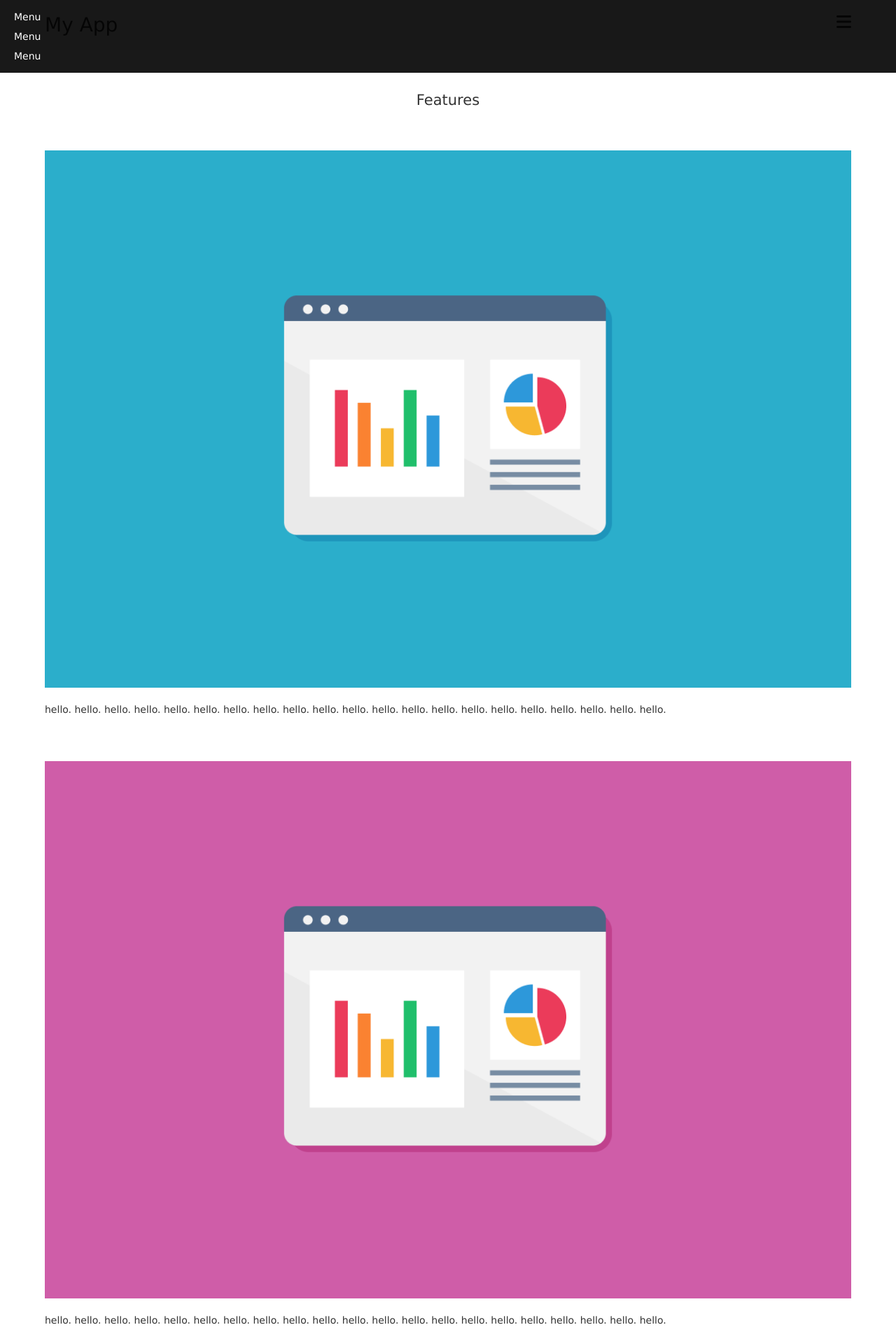
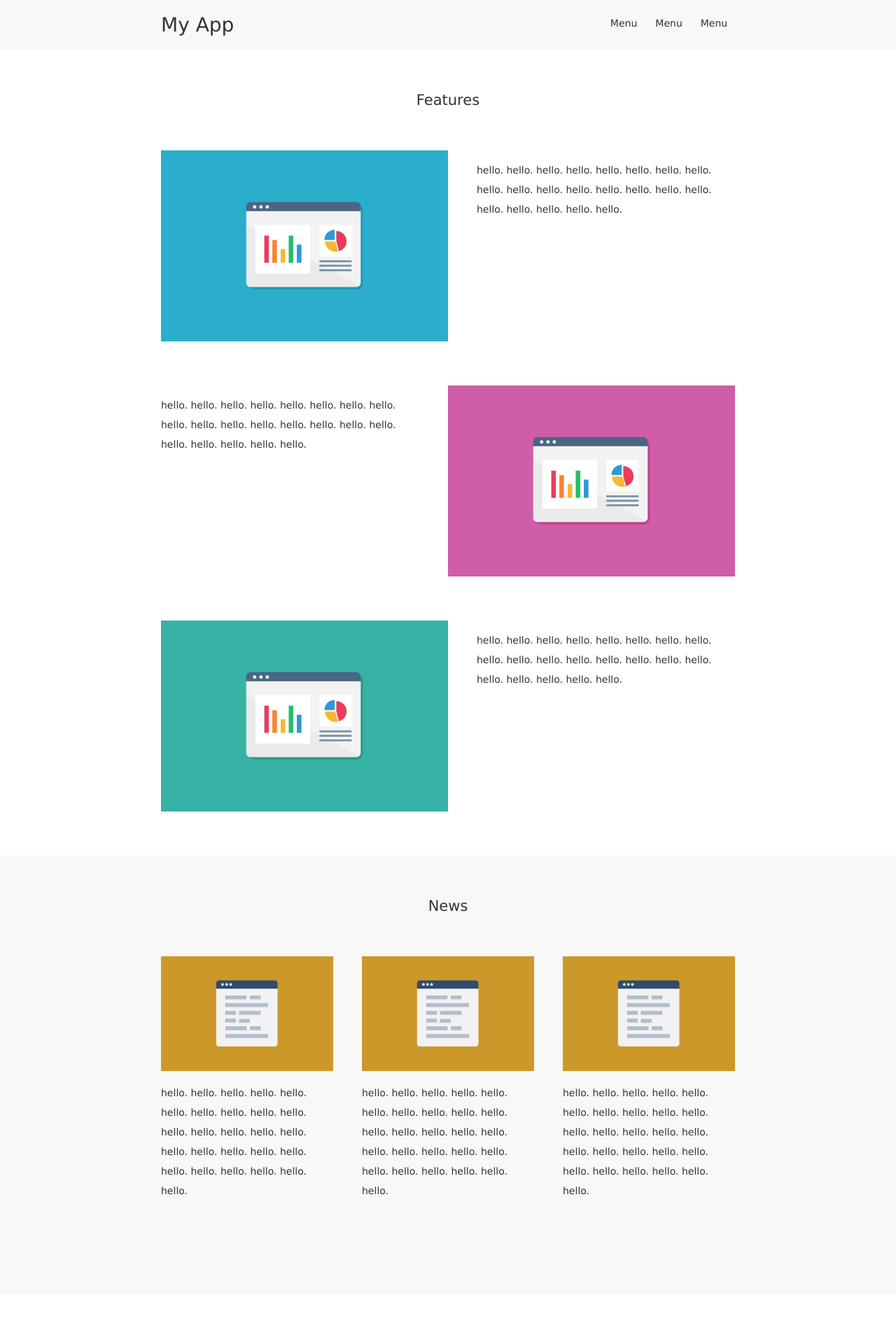
Before and after one commit to rina0620/MySPSite, a plain HTML site: page index.html in a window 1280 px wide. Shown: the top 1904 px of the page at 70% size. Drawn offline with Linux system fonts and the light colour scheme.

Commit message:
スマホサイトを作ろう終わり

```diff
--- a/css/styles.css
+++ b/css/styles.css
@@ -1,3 +1,5 @@
+/* small screen */
+
 body {
 	background: #f8f8f8;
 	font-size: 14px;
@@ -41,6 +43,11 @@ header h1 {
 	right: 0;
 	background: rgba(0, 0, 0, 0.9);
 	color: #fff;
+	display: none;
+}
+
+#menu.shown {
+	display: block;
 }
 
 #menu ul {
@@ -64,6 +71,12 @@ header h1 {
 	cursor: pointer;
 }
 
+#close_menu {
+	padding: 15px;
+	float: right;
+	cursor: pointer;
+}
+
 .feature img {
 	width: 100%;
 }
@@ -74,6 +87,10 @@ header h1 {
 
 .news-item img {
 	width: 100%;
+}
+
+.news-item:not(:last-child) {
+	margin-bottom: 60px;
 }
 
 .how-to-use iframe {
@@ -95,3 +112,72 @@ footer {
 	padding: 60px 0;
 	color: #ccc;
 }
+
+/* medium screen */
+
+@media (min-width: 570px) {
+	.feature img {
+		width: 50%;
+	}
+
+	.feature p {
+		width: 45%;
+	}
+
+	.feature:nth-of-type(odd) p {
+		float: right;
+		padding-left: 5%;
+	}
+
+	.feature:nth-of-type(even) p {
+		float: left;
+		padding-right: 5%;
+	}
+
+	.feature {
+		overflow: hidden;
+	}
+
+	.news .flex {
+		display: flex;
+		justify-content: space-between;
+	}
+
+	.news-item {
+		width: 30%;
+	}
+}
+
+/* large screen */
+
+@media (min-width: 912px) {
+	.container {
+		width: 820px;
+	}
+
+	#open_menu {
+		display: none;
+	}
+
+	#close_menu {
+		display: none;
+	}
+
+	#menu {
+		display: block;
+		position: static;
+		background: transparent;
+		color: #333;
+	}
+
+	#menu ul {
+		padding: 0;
+		float: right;
+	}
+
+	#menu li {
+		display: inline-block;
+		width: 60px;
+		text-align: center;
+	}
+}
--- a/index.html
+++ b/index.html
@@ -4,13 +4,14 @@
 		<meta charset="UTF-8" />
 		<title>My App</title>
 		<link rel="stylesheet" href="css/styles.css" />
-		<meta name="viewport" content="width-device-width,initial-scale=1" />
+		<meta name="viewport" content="width=device-width,initial-scale=1" />
 	</head>
 	<body>
 		<header>
 			<div class="container">
 				<i id="open_menu" class="fas fa-bars"></i>
 				<nav id="menu">
+					<i id="close_menu" class="fas fa-times"></i>
 					<ul>
 						<li><a href="#">Menu</a></li>
 						<li><a href="#">Menu</a></li>
@@ -56,6 +57,7 @@
 		<section class="news">
 			<div class="container">
 				<h1 class="section-title">News</h1>
+				<div class="flex">
 					<article class="news-item">
 						<img src="img/news.png" />
 						<p>
@@ -81,6 +83,7 @@
 						</p>
 					</article>
 				</div>
+			</div>
 		</section>
 
 		<section class="how-to-use">
@@ -103,5 +106,22 @@
 			&copy; dotinstall.com
 		</footer>
 		<script src="https://kit.fontawesome.com/b3631e0f4a.js"></script>
+		<script>
+			(function() {
+				'use strict';
+
+				const openMenu = document.getElementById('open_menu');
+				const menu = document.getElementById('menu');
+				const closeMenu = document.getElementById('close_menu');
+
+				openMenu.addEventListener('click', () => {
+					menu.classList.add('shown');
+				});
+
+				closeMenu.addEventListener('click', () => {
+					menu.classList.remove('shown');
+				});
+			})();
+		</script>
 	</body>
 </html>
```
Lines whose indentation alone changed are shown as unchanged.
